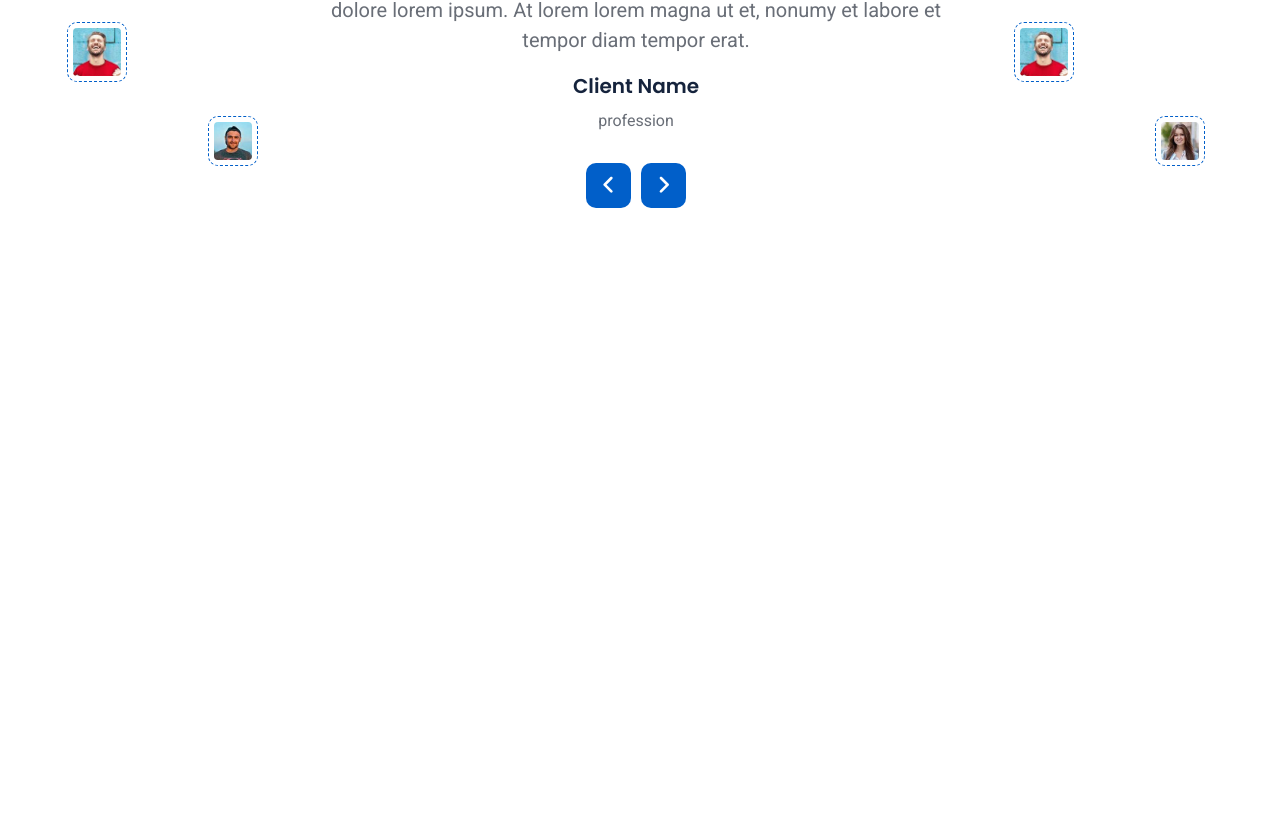
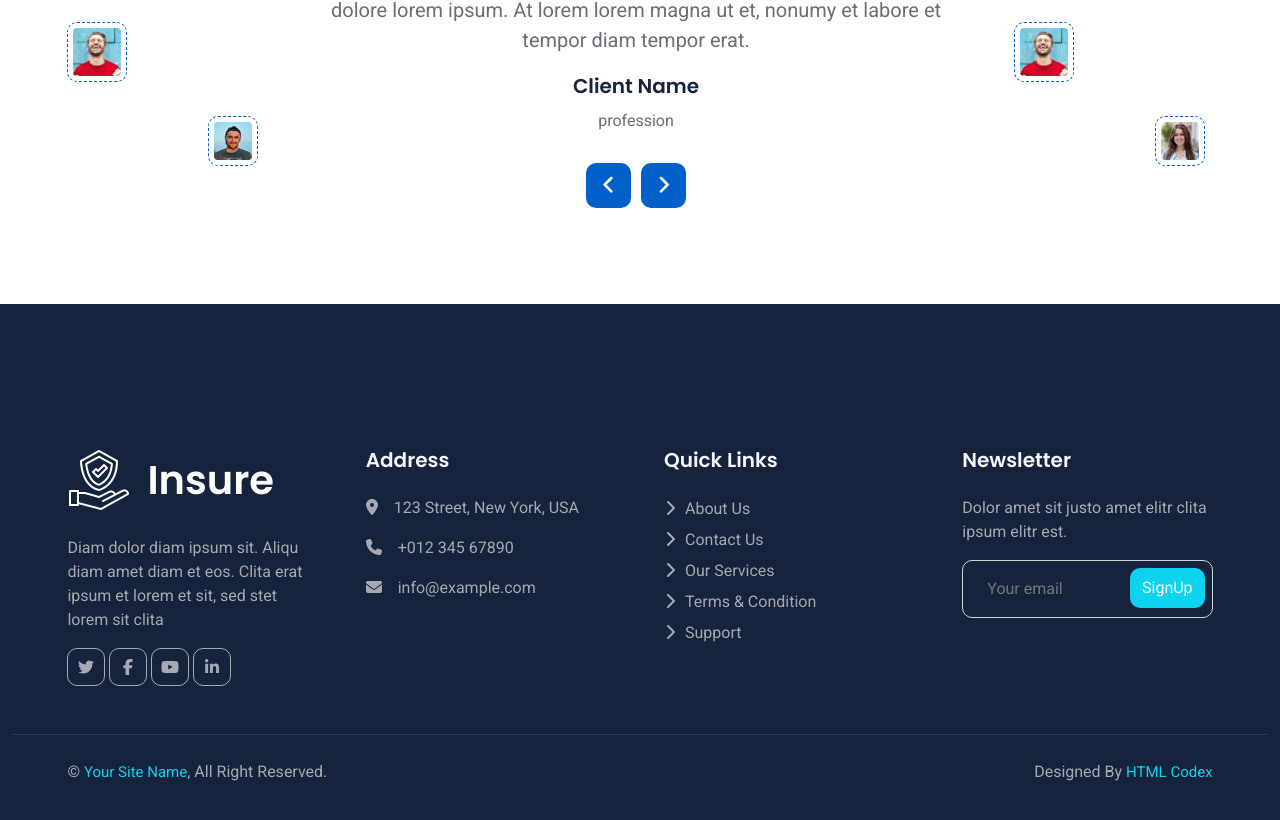
Before and after one commit to idembele70/insure-template-htmlcodex, a React (Create React App) app: page / in a window 1280 px wide. Shown: the part 5576-6396 px from the top of the page. Before the commit the page ends 5880 px from the top, so only its background shows below. Built offline with nearby package versions, Linux system fonts and the light colour scheme.

Commit message:
[Footer] finished

```diff
--- a/src/components/Header.tsx
+++ b/src/components/Header.tsx
@@ -55,14 +55,14 @@ const Bottom = styled.div`
     flexWrap:"wrap",
   })}
 `;
-const LogoContainer = styled(Link)`
+export const LogoContainer = styled(Link)`
 display: inline-flex;
 align-items: center;
 gap: 16px;
 cursor: pointer;
 text-decoration: none;
 `;
-const Title = styled.h1`
+export const Title = styled.h1`
   color: #15233C;
   font-weight: 500;
   font-size:2.5rem;
@@ -74,7 +74,7 @@ const Title = styled.h1`
     })
   }
 `;
-const Logo = styled.img`
+export const Logo = styled.img`
   height: 60px;
   ${Tablet({height:45})}
 `;
@@ -105,10 +105,10 @@ const Nav = styled.nav`
   })}
 `;
 interface NavItemProps {
-  isActive?: boolean
+  isactive?: boolean
 }
 const NavItem = styled(NavLink)<NavItemProps>`
-  color:#${({ isActive }) => isActive ? "275FC9": "696E77"};
+  color:#${({ isactive }) => isactive ? "275FC9": "696E77"};
   transition: 350ms color ease-in;
   cursor: pointer;
   text-decoration: none;
@@ -275,18 +275,18 @@ React.useEffect(() => {
       <Bottom>
         <LogoContainer to="/">
       <Logo src={`${process.env.PUBLIC_URL}/assets/icon/icon-02-primary.png`}/>
-        <Title>Insure </Title>
+        <Title>Insure</Title>
         </LogoContainer>
         <Bars onClick={()=>setShowNavbar(!showNavbar)}>
           <FontAwesomeIcon icon={faBars} size="2x" />
         </Bars>
         <NavContainer expanded={showNavbar}>
         <Nav>
-          <NavItem to="/" isActive={activeLink === "/"} >Home</NavItem>
-          <NavItem to="/about" isActive={activeLink === "/about"} >About Us</NavItem>
-          <NavItem to="/service" isActive={activeLink === "/service"} >Our Services</NavItem>
+          <NavItem to="/" isactive={activeLink === "/"} >Home</NavItem>
+          <NavItem to="/about" isactive={activeLink === "/about"} >About Us</NavItem>
+          <NavItem to="/service" isactive={activeLink === "/service"} >Our Services</NavItem>
           <DropDown onClick={()=> !isDesktop && setShowDropDownList(!showDropDownList) }>
-          <DropDownNavItem to="" onClick={(e)=>e.preventDefault()} isActive={activeLink === "page"}>Pages</DropDownNavItem>
+          <DropDownNavItem to="" onClick={(e)=>e.preventDefault()} isactive={activeLink === "page"}>Pages</DropDownNavItem>
           <DropDownList expand={showDropDownList}>
             <DropDownItem to="/features">Features</DropDownItem>
             <DropDownItem to="/appointment">Appointment</DropDownItem>
@@ -295,7 +295,7 @@ React.useEffect(() => {
             <DropDownItem to="/404">404 Page</DropDownItem>
           </DropDownList>
           </DropDown>
-          <NavItem to="contact" isActive={activeLink === "/contact"}>Contact Us</NavItem>
+          <NavItem to="contact" isactive={activeLink === "/contact"}>Contact Us</NavItem>
         </Nav>
         </NavContainer>
         <QuoteButton>Get A Quote</QuoteButton>
--- a/src/pages/Home.tsx
+++ b/src/pages/Home.tsx
@@ -7,6 +7,7 @@ import Features from '../components/home/Features'
 import Services from '../components/home/Services'
 import Team from '../components/home/Team'
 import Testimonial from '../components/home/Testimonial'
+import Footer from '../tools/Footer'
 
 const Home = () => {
   return (
@@ -19,6 +20,7 @@ const Home = () => {
     <Appointment/>
     <Team/>
     <Testimonial/>
+    <Footer/>
     </>
   )
 }
--- a/src/tools/Footer.tsx
+++ b/src/tools/Footer.tsx
@@ -1,11 +1,306 @@
+import { faFacebookF, faLinkedinIn, faTwitter, faYoutube } from '@fortawesome/free-brands-svg-icons';
+import {faLocationDot, faPhone, faEnvelope, faChevronRight } from '@fortawesome/free-solid-svg-icons';
+import { FontAwesomeIcon } from '@fortawesome/react-fontawesome';
 import React from 'react'
+import { Link } from 'react-router-dom';
 import styled from 'styled-components';
+import { Logo, LogoContainer, Title } from '../components/Header';
+import { Button } from '../components/home/Carousel';
+import { Small, Tablet } from './responsive';
 const Container = styled.div`
+  margin-top: 48px;
+  padding: 48px 12px 0;
+  background-color: #15233C;
+`;
+const Wrapper = styled.div`
+  width:95%;
+  padding: 48px 0;
+  max-width:1320px;
+  margin: 0 auto;
+  display: flex;
+  flex-wrap: wrap;
+`;
+const Col = styled.div`
+  color:#A7A8B4;
+  font-size: 1rem;
+  font-family:"Roboto", "sans-serif";
+  margin: 48px 0 0;
+  padding: 0 24px;
+  width:25%;
+  ${Tablet({
+    width:"50%"
+  })}
+  ${Small({
+    width:"100%"
+  })}
+`;
+const FooterLogoContainer = styled.div`
+display: inline-flex;
+align-items: center;
+gap: 16px;
+margin-bottom: 24px;
+`;
+const FooterLogo = styled(Logo)`
+height:64px;
+width:64px;
+`
+const FooterTitle = styled(Title)`
+  color:#FFF;
+`;
+const Paragraph = styled.p`
+  color: #A7A8B4;
+  font-size: 1rem;
+  margin-bottom:16px;
+  font-family: "Roboto", "sans-serif";
+  font-weight:400;
+  line-height:1.5;
+`;
+const SocialContainer = styled.div`
+  display:flex;
+`;
+const IconContainer = styled(Link)`
+  height:38px;
+  width:38px;
+  border: 1px solid #A7A8B4;
+  border-radius: 10px;
+  margin-right: 4px;
+  display:flex;
+  align-items: center;
+  justify-content: center;
+  cursor: pointer;
+  transition: all 500ms ease-in-out;
+  & path {
+    transition: all 500ms ease-in-out;
+    color: #A7A8B4;
+  }
+  &:hover {
+    border-color: #F6F7FC;
+    & path {
+      color: #0DD3F1;
+    }
+  }
+`;
+const ColTitle = styled.h5`
+  color: #F6F7FC;
+  font-size:1.25rem;
+  font-family: "Poppins", "sans-serif";
+  margin-bottom:24px;
+  font-weight:600;
+  line-height:1.2;
+`;
+const AddressParagraph = styled(Paragraph)`
+  margin-bottom:16px;
+  color: #A7A8B4;
+  `;
+const StyledFontAwesomeIcon = styled(FontAwesomeIcon)`
+margin-right:16px;
+  & path {
+    color: #A7A8B4;
+  }
+  `;
+const QuickLinkIcon = styled(FontAwesomeIcon)`
+margin-right:10px;
+  & path {
+    color: #A7A8B4;
+  }
+
+`;
+const QuickLinkRow = styled(Link)`
+  display:block;
+  margin-bottom:5px;
+  color: #A7A8B4;
+  cursor:pointer;
+  text-decoration: none;
+  line-height: 1.5;
+  user-select:none;
+  border-radius: 10px;
+  border: 1px solid transparent;
+  transition: all 300ms ease;
+  &:focus {
+    outline: 0;
+    box-shadow: 0 0 0 0.25rem rgb(1 95 201 / 25%);
+  }
+  &:hover {
+    box-shadow:none;
+    & > p {
+      letter-spacing: 1px;
+      color:#F6F7FC;
+    }
+  }
+`;
+const QuickLinkText = styled(Paragraph)`
+    display:inline;
+    transition: all 300ms ease-in-out;
+`;
+const InputContainer = styled.div`
+  position:relative;
+  margin:0 auto;
+  max-width:400px;
+`;
+const Input = styled.input`
+background-color: transparent;
+  border: 1px solid #CED4DA;
+  font-size:1rem;
+  font-weight:400;
+  line-height:1.5;
+  color: #696e77;
+  border-radius:10px;
+  transition: all 150ms ease-in-out;
+  padding: 16px 48px 16px 24px ;
+  width:100%;
+  &:focus {
+    outline:0;
+    box-shadow: 0 0 0 0.25rem rgb(1 95 201 / 25%);
+    border-color:#80afe4;
+  }
+`;
+const FooterButton = styled.button`
+    padding: 8px 12px;
+    margin-top: 8px;
+    margin-right: 8px;
+    right: 0px;
+    top:0px;
+    background-color:#0DD3F1;
+    cursor:pointer;
+    border:none;
+    border-radius:10px;
+    color:#FFF;
+    transition: all 150ms ease-in-out;
+    position:absolute;
+    &:hover {
+      background-color:#015FC9;
+    }
+`;
+const CopyrightContainer = styled.div`
+width: 100%;
+border-top: 1px solid rgba(256, 256, 256, 0.1);
+padding: 25px 0;
+`
+const CopyrightWrapper = styled.div`
+  width:95%;
+  max-width:1320px;
+  margin: 0 auto;
+  display: flex;
+  ${
+    Small({
+      flexDirection: "column",
+    })
+  }
+`;
+const CopyrightCol = styled.div`
+padding: 0 24px;
+  color:#A7A8B4;
+  flex:1;
+`;
+const CopyrightLeftCol = styled(CopyrightCol)`
+  ${
+      Small({
+        textAlign: "center",
+      })
+  }
+  margin-bottom:16px;
+`
+const CopyrightRightCol = styled(CopyrightCol)`
+text-align:end;
+${
+      Small({
+        textAlign: "center",
+      })
+  }
+`
+const CopyrightLink = styled(Link)`
+  color:#0DD3F1;
+  font-size:0.9375rem;
+  font-family: "Roboto", "sans-serif";
+  font-weight:400;
+  text-decoration:none;
+  line-height:1.5;
+  &:hover {
+    color: #FFFFFF;
+  }
 
 `;
 const Footer = () => {
   return (
-    <div>Footer</div>
+    <Container>
+      <Wrapper>
+        <Col>
+        <FooterLogoContainer>
+        <FooterLogo src={`${process.env.PUBLIC_URL}/assets/icon/icon-02-light.png`}/>
+        <FooterTitle>Insure</FooterTitle>
+        </FooterLogoContainer>
+        <Paragraph>
+        Diam dolor diam ipsum sit. Aliqu diam amet diam et eos. Clita erat ipsum et lorem et sit, sed stet lorem sit clita
+        </Paragraph>
+        <SocialContainer>
+        <IconContainer to="/">
+          <FontAwesomeIcon icon={faTwitter}/>
+        </IconContainer>
+        <IconContainer to="/">
+          <FontAwesomeIcon icon={faFacebookF}/>
+        </IconContainer>
+        <IconContainer to="/">
+          <FontAwesomeIcon icon={faYoutube}/>
+        </IconContainer>
+        <IconContainer to="/">
+          <FontAwesomeIcon icon={faLinkedinIn}/>
+        </IconContainer>
+        </SocialContainer>
+        </Col>
+        <Col>
+        <ColTitle>Address</ColTitle>
+        <AddressParagraph>
+          <StyledFontAwesomeIcon icon={faLocationDot}/>
+          123 Street, New York, USA
+        </AddressParagraph>
+        <AddressParagraph>
+          <StyledFontAwesomeIcon icon={faPhone}/>
+          +012 345 67890
+        </AddressParagraph>
+        <AddressParagraph>
+          <StyledFontAwesomeIcon icon={faEnvelope}/>
+          info@example.com
+        </AddressParagraph>
+        </Col>
+        <Col>
+        <ColTitle>Quick Links</ColTitle>
+        <QuickLinkRow to="/">
+          <QuickLinkIcon icon={faChevronRight}/>
+          <QuickLinkText>About Us</QuickLinkText>
+        </QuickLinkRow>
+        <QuickLinkRow to="/">
+          <QuickLinkIcon icon={faChevronRight}/>
+          <QuickLinkText>Contact Us</QuickLinkText>
+        </QuickLinkRow>
+        <QuickLinkRow to="/">
+          <QuickLinkIcon icon={faChevronRight}/>
+          <QuickLinkText>Our Services</QuickLinkText>
+        </QuickLinkRow>
+        <QuickLinkRow to="/">
+          <QuickLinkIcon icon={faChevronRight}/>
+          <QuickLinkText>Terms & Condition</QuickLinkText>
+        </QuickLinkRow>
+        <QuickLinkRow to="/">
+          <QuickLinkIcon icon={faChevronRight}/>
+          <QuickLinkText>Support</QuickLinkText>
+        </QuickLinkRow>
+          </Col>
+        <Col>
+        <ColTitle>Newsletter</ColTitle>
+        <Paragraph>Dolor amet sit justo amet elitr clita ipsum elitr est.</Paragraph>
+        <InputContainer>
+        <Input type="text" placeholder='Your email'/>
+        <FooterButton>SignUp</FooterButton>
+        </InputContainer>
+          </Col>
+      </Wrapper>
+    <CopyrightContainer>
+      <CopyrightWrapper>
+        <CopyrightLeftCol>&copy; <CopyrightLink to="/">Your Site Name</CopyrightLink>, All Right Reserved.</CopyrightLeftCol>
+        <CopyrightRightCol>Designed By <CopyrightLink to="/">HTML Codex</CopyrightLink></CopyrightRightCol>
+      </CopyrightWrapper>
+    </CopyrightContainer>
+    </Container>
   )
 }
 
```
Also changed, not shown: public/assets/icon/icon-02-light.png (added).
